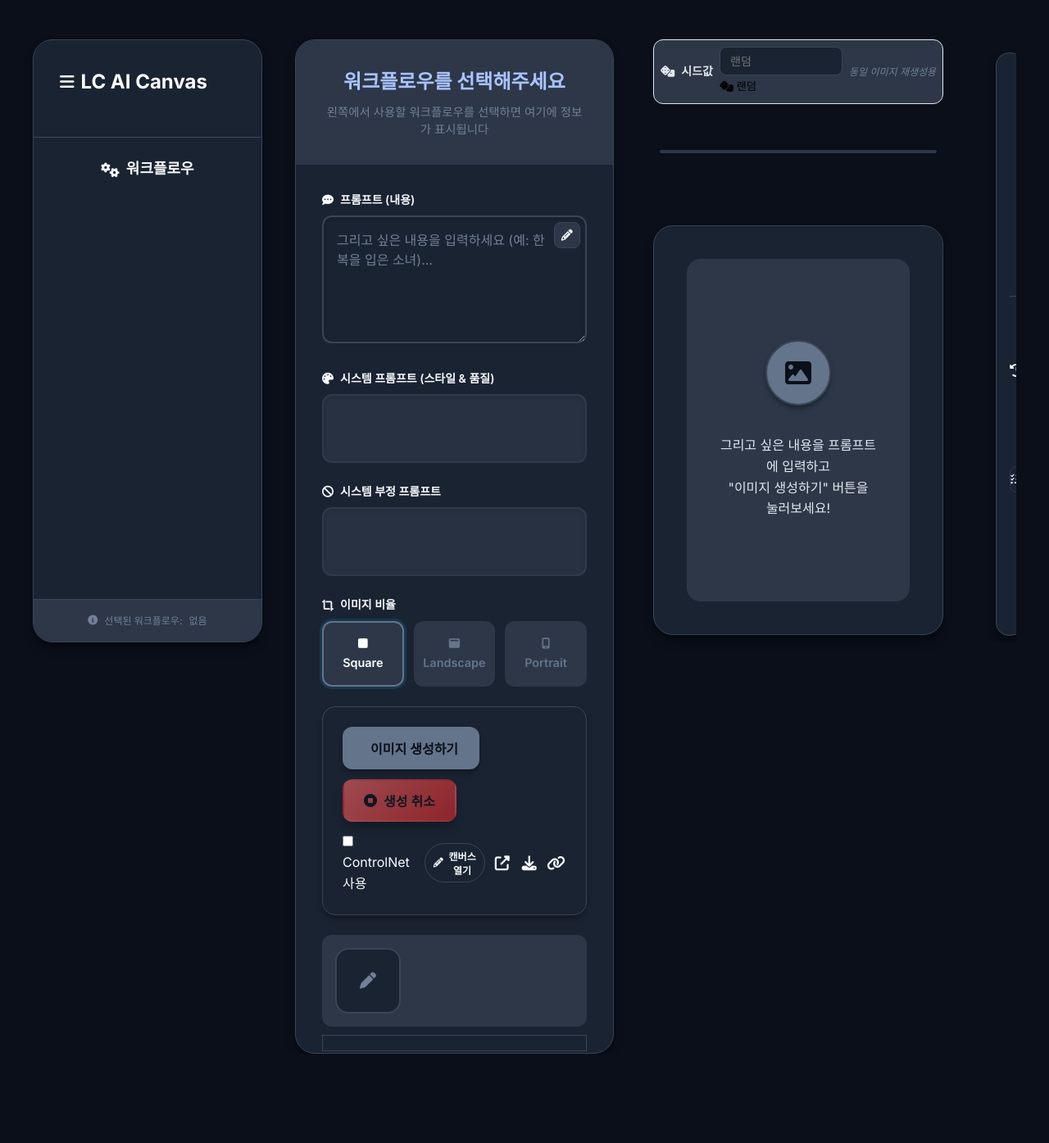
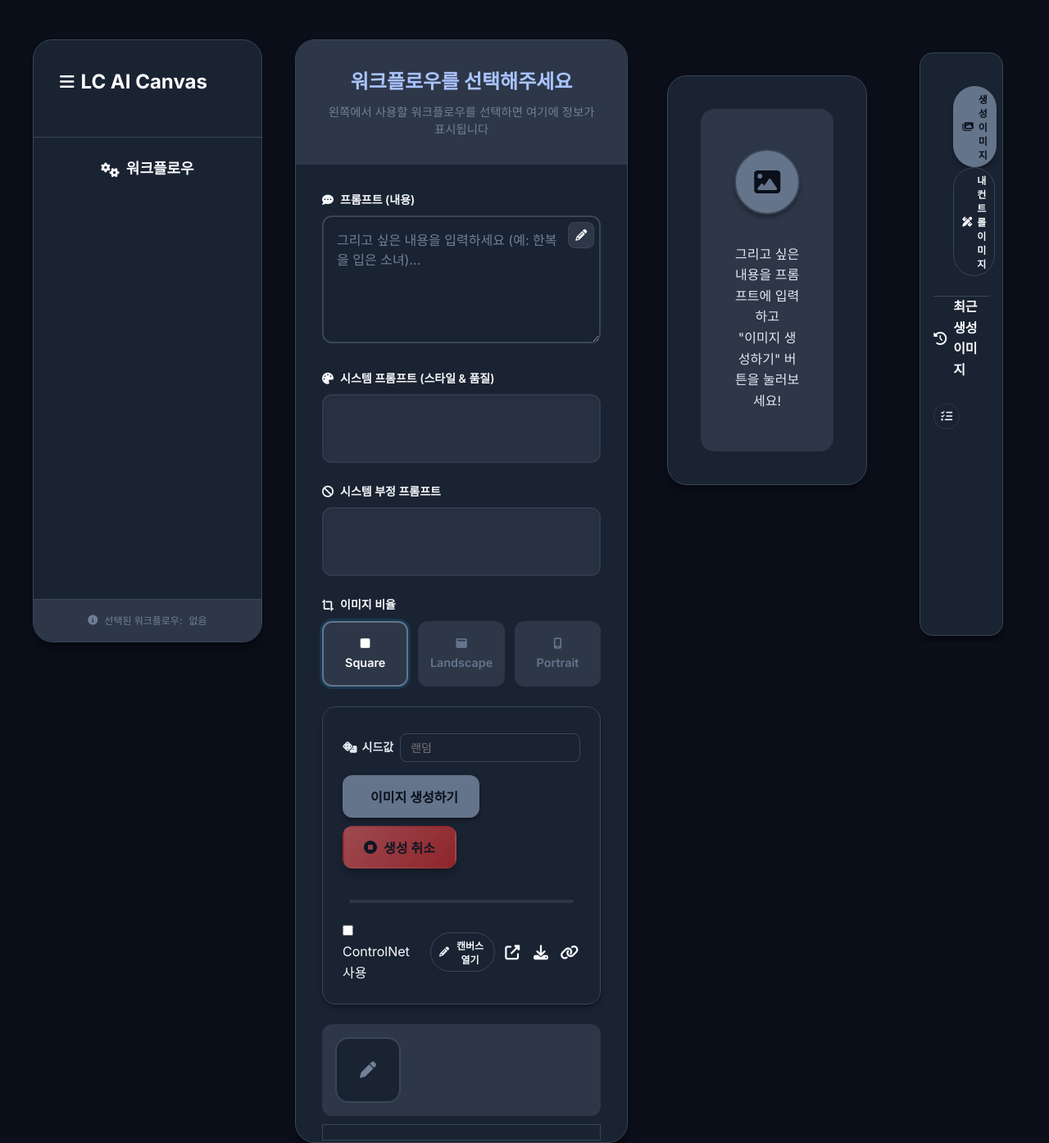
Before and after one commit to YoungkyuAlexKim/ComfyUI_FastAPI, a FastAPI app: template templates/index.html in a window 1280 px wide. Shown: the whole page at 82% size. Before the commit the page ends 1286 px from the top, so only its background shows below. Run offline with FastAPI, Linux system fonts and the light colour scheme; the template is opened without the code that fills it, so the values that code supplies are empty; some libraries are stand-ins or nearby versions.

Commit message:
프로그레스바, 시드값 위치 변경

```diff
--- a/static/css/components.css
+++ b/static/css/components.css
@@ -994,6 +994,15 @@
 }
 .output-card { margin-top: var(--space-xs, 6px); }
 
+/* Generator area fine spacing */
+.generator-toolbar { display: flex; flex-direction: column; gap: 8px; }
+.generator-toolbar .output-toolbar { gap: 10px; }
+.generator-toolbar .output-toolbar + .output-toolbar { margin-top: 8px; }
+.generator-toolbar .progress-section { margin: 6px 0; }
+.generator-toolbar .queue-info { margin-top: 4px; }
+.seed-row { display: flex; align-items: center; gap: 8px; margin: 4px 0 8px; }
+.seed-row .seed-input { max-width: 220px; }
+
 .output-tools {
     display: inline-flex;
     align-items: center;
--- a/templates/index.html
+++ b/templates/index.html
@@ -92,6 +92,14 @@
 
                             <!-- Generator Toolbar -->
                             <div class="generator-toolbar">
+                                <!-- Compact Seed Row (moved above buttons) -->
+                                <div class="seed-row" id="seed-row" style="display:flex; align-items:center; gap:8px; margin:8px 0;">
+                                    <label class="seed-label" for="seed" style="display:inline-flex; align-items:center; gap:6px;">
+                                        <i class="fas fa-dice"></i> 시드값
+                                    </label>
+                                    <input type="number" class="seed-input" id="seed" placeholder="랜덤" min="0" style="max-width:220px;">
+                                </div>
+                                <!-- Top row: Generate / Cancel -->
                                 <div class="output-toolbar">
                                     <button class="generate-btn" id="generate-btn">
                                         <i class="fas fa-sparkles"></i> 이미지 생성하기
@@ -99,6 +107,28 @@
                                     <button class="cancel-btn" id="cancel-btn" disabled>
                                         <i class="fas fa-stop-circle"></i> 생성 취소
                                     </button>
+                                </div>
+
+                                <!-- Injected Progress Section (moved here between rows) -->
+                                <div class="progress-section" id="progress-section">
+                                    <div class="progress-title" style="display:none;">
+                                        <i class="fas fa-bolt"></i> 진행률
+                                    </div>
+                                    <div class="progress-container">
+                                        <div class="progress-bar" id="progress-bar"></div>
+                                    </div>
+                                    <!-- Percent labels (controlled by APP_CONFIG.progress.percentMode) -->
+                                    <div class="progress-right" id="progress-right" aria-live="polite" style="display:none;"></div>
+                                    <div class="progress-bubble" id="progress-bubble" aria-live="polite" style="display:none;"></div>
+                                    <div class="progress-text" id="progress-text" aria-live="polite" style="display:none;"></div>
+                                    <div class="queue-info" id="queue-info" style="display:none;">
+                                        <span class="badge" id="queue-position"></span>
+                                        <span id="queue-eta"></span>
+                                    </div>
+                                </div>
+
+                                <!-- Bottom row: ControlNet toggle, Canvas, and icons -->
+                                <div class="output-toolbar">
                                     <div class="output-tools">
                                         <label class="control-toggle">
                                             <input type="checkbox" id="control-enabled" />
@@ -144,35 +174,8 @@
 
                 <!-- Output Panel -->
                 <div class="output-panel">
-                    <div class="control-section">
-                        <div class="seed-section">
-                            <div class="seed-input-group">
-                                <div class="seed-input-wrapper">
-                                    <label class="seed-label" for="seed">
-                                        <i class="fas fa-dice"></i> 시드값
-                                    </label>
-                                    <div>
-                                        <input type="number" class="seed-input" id="seed" placeholder="랜덤" min="0">
-                                        <button id="seed-random-btn" type="button" title="랜덤 시드">
-                                            <i class="fas fa-dice"></i> 랜덤
-                                        </button>
-                                    </div>
-                                    <small class="seed-hint">동일 이미지 재생성용</small>
-                                </div>
-                            </div>
-                        </div>
-                    </div>
-
-                    <!-- Progress Section -->
-                    <div class="progress-section" id="progress-section">
-                        <div class="progress-container">
-                            <div class="progress-bar" id="progress-bar"></div>
-                        </div>
-                        <div class="queue-info" id="queue-info" style="display:none;">
-                            <span class="badge" id="queue-position"></span>
-                            <span id="queue-eta"></span>
-                        </div>
-                    </div>
+
+
 
                     <!-- Output Card -->
                     <div class="output-card">
@@ -521,6 +524,29 @@
                     btn.classList.toggle('selected', btn === button);
                 });
                 try { localStorage.setItem('selectedAspectRatio', selectedAspectRatio); } catch(_) {}
+            }
+        });
+
+        // --- Keyboard shortcuts ---
+        // Ctrl/Cmd+Enter: trigger generate; Esc: cancel (if no lightbox open)
+        document.addEventListener('keydown', (e) => {
+            const isMac = navigator.platform.toUpperCase().indexOf('MAC') >= 0;
+            const metaOrCtrl = isMac ? e.metaKey : e.ctrlKey;
+            if (metaOrCtrl && e.key === 'Enter') {
+                e.preventDefault();
+                try { ui.generateBtn.click(); } catch(_) {}
+                return;
+            }
+            if (e.key === 'Escape') {
+                const lightbox = document.getElementById('image-lightbox');
+                const isLightboxOpen = lightbox && lightbox.classList.contains('open');
+                if (!isLightboxOpen) {
+                    const cancelBtn = document.getElementById('cancel-btn');
+                    if (cancelBtn && !cancelBtn.disabled) {
+                        e.preventDefault();
+                        try { cancelBtn.click(); } catch(_) {}
+                    }
+                }
             }
         });
 
```
Also changed, not shown: db/app_data.db.
